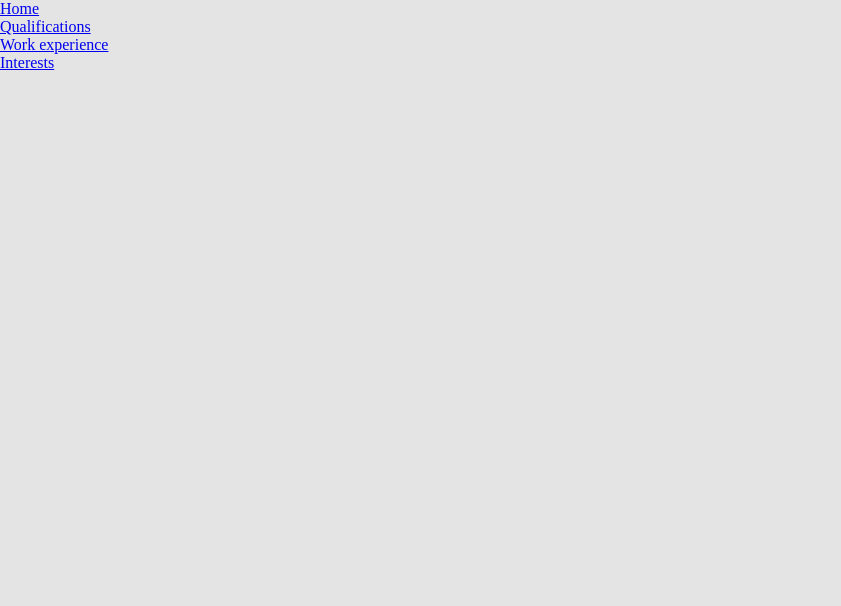
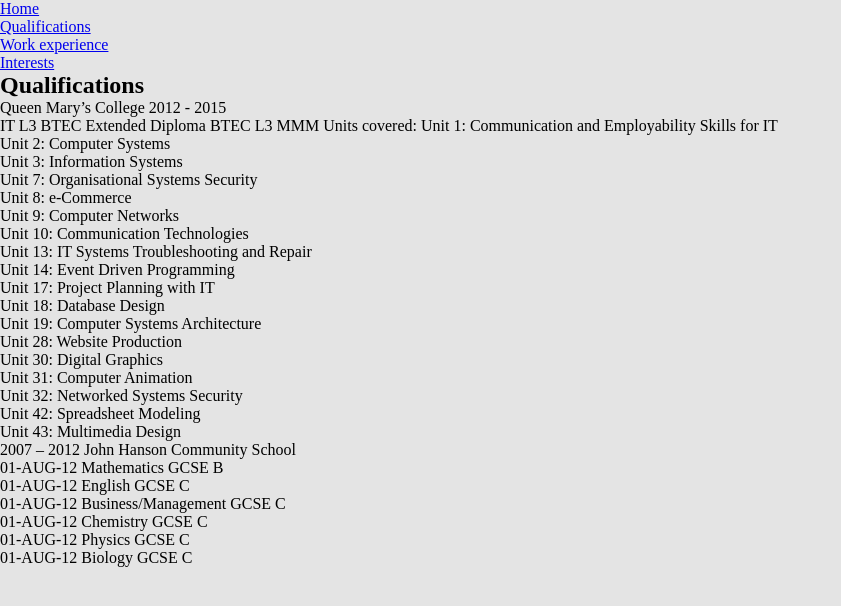
Before and after one commit to MylesReeder96/webtech-assignment-1, a plain HTML site: page assignment1/work_exp.html in a window 1280 px wide. Shown: the whole page, without its empty margins (0-841 px from the left). Drawn offline with Linux system fonts and the light colour scheme.

Commit message:
added html

```diff
--- a/assignment1/work_exp.html
+++ b/assignment1/work_exp.html
@@ -27,11 +27,58 @@
               </ul>
           </nav>
       </div>
+      <!--header-->
+      <div id = "main_block_2">
+          <h2>Qualifications</h2>
+          <p>
+            Queen Mary’s College 2012 - 2015
+
+
+	      </p>
+	      <p>
+	         IT L3 BTEC Extended Diploma        BTEC L3        MMM
+	         Units covered:
+
+             Unit  1: Communication and Employability Skills for IT<br>
+             Unit  2: Computer Systems<br>
+             Unit  3: Information Systems<br>
+             Unit  7: Organisational Systems Security<br>
+             Unit  8: e-Commerce<br>
+             Unit  9: Computer Networks<br>
+             Unit 10: Communication Technologies<br>
+             Unit 13: IT Systems Troubleshooting and Repair<br>
+             Unit 14: Event Driven Programming<br>
+             Unit 17: Project Planning with IT<br>
+             Unit 18: Database Design<br>
+             Unit 19: Computer Systems Architecture<br>
+             Unit 28: Website Production<br>
+             Unit 30: Digital Graphics<br>
+             Unit 31: Computer Animation<br>
+             Unit 32: Networked Systems Security<br>
+             Unit 42: Spreadsheet Modeling<br>
+             Unit 43: Multimedia Design<br>
+
+	      </p>
+
+
+
+         <p>
+            2007 – 2012	John Hanson Community School<br>
+
+            01-AUG-12	Mathematics			GCSE		B<br>
+            01-AUG-12	English				GCSE		C<br>
+            01-AUG-12	Business/Management	GCSE		C<br>
+            01-AUG-12	Chemistry			GCSE		C<br>
+            01-AUG-12	Physics				GCSE		C<br>
+            01-AUG-12	Biology				GCSE		C<br>
+         </p>
+
       </div>
       <div class = "footer">
 
       </div>
+      <!--footer-->
   </div>
-
+  <!--wrapper-->
 </body>
 </html>
```
Also changed, not shown: assignment1/index.html (+23 -2 lines), assignment1/qualifications.html (+46 -0 lines), 1 other file.
